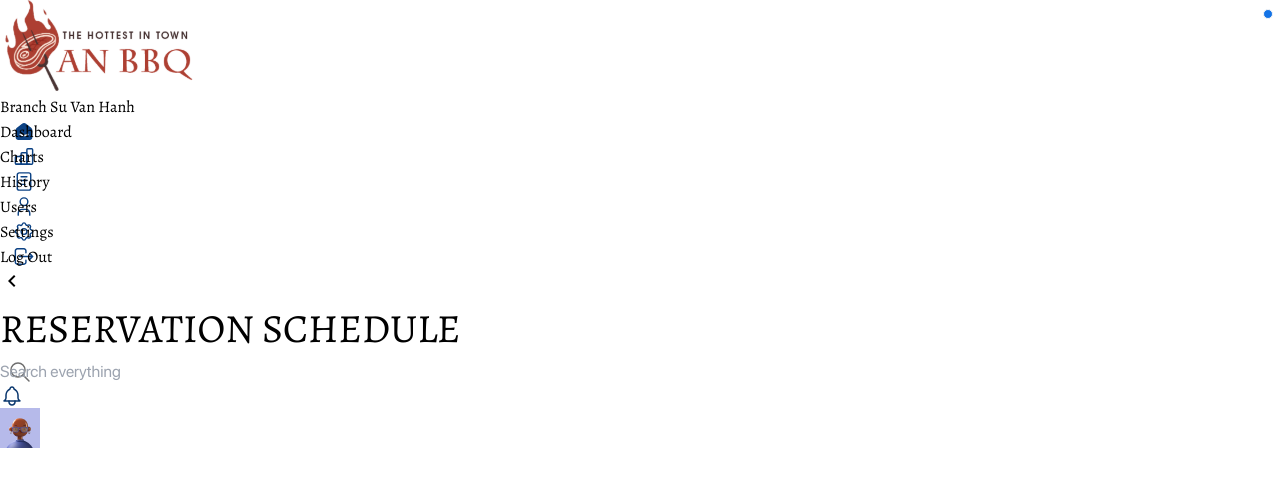
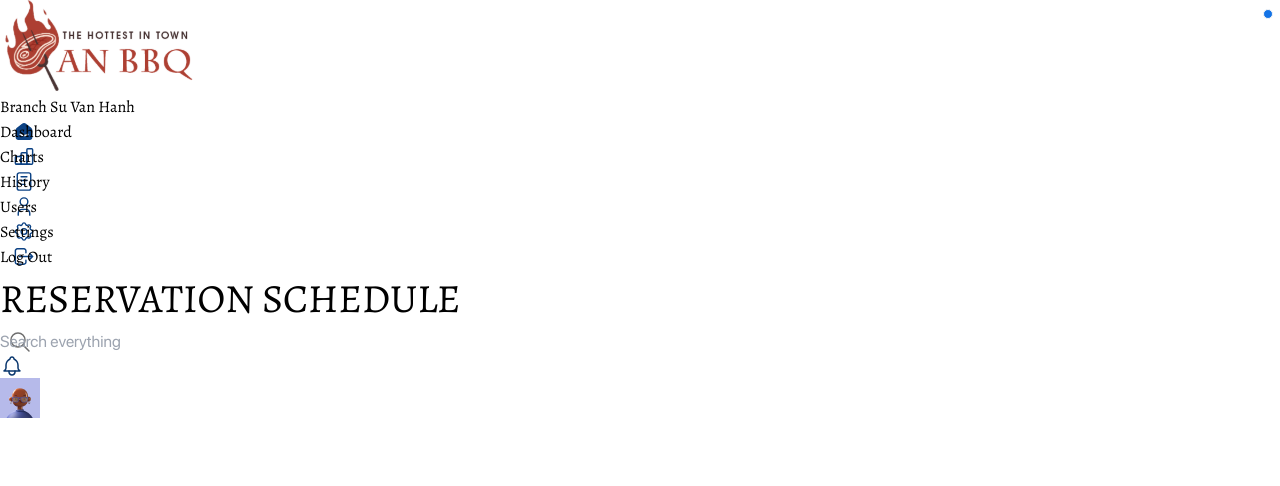
Before and after one commit to adam-it-school-js/tablexpress-angular, an Angular app: page / in a window 1280 px wide. Shown: the top 486 px of the page. Built offline with nearby package versions, Linux system fonts and the light colour scheme; a web font is replaced by a local one.

Commit message:
Update: Delete Sidebar toggle

```diff
--- a/src/app/shared/conteniers/layout/layout.component.html
+++ b/src/app/shared/conteniers/layout/layout.component.html
@@ -1,12 +1,5 @@
 <div class="flex h-full m-auto max-w-[1440px]">
-  <app-side-bar *ngIf="isSidebarShowing"></app-side-bar>
-  <button
-    (click)="toggleSidebar()"
-    class="focus:outline-none relative top-9 right-3 h-6 w-6 rounded-full bg-white hidden md:block"
-  >
-    <mat-icon *ngIf="isSidebarShowing" class="filter-button">chevron_left </mat-icon>
-    <mat-icon *ngIf="!isSidebarShowing" class="filter-button">chevron_right </mat-icon>
-  </button>
+  <app-side-bar></app-side-bar>
   <div class="flex flex-col w-full overflow-x-scroll overflow mx-2">
     <app-header></app-header>
     <ng-content></ng-content>
--- a/src/app/shared/conteniers/layout/layout.component.ts
+++ b/src/app/shared/conteniers/layout/layout.component.ts
@@ -5,10 +5,4 @@ import { Component } from '@angular/core';
   templateUrl: './layout.component.html',
   styleUrls: ['./layout.component.scss'],
 })
-export class LayoutComponent {
-  isSidebarShowing = true;
-
-  toggleSidebar() {
-    this.isSidebarShowing = !this.isSidebarShowing;
-  }
-}
+export class LayoutComponent {}
--- a/src/app/shared/shared.module.ts
+++ b/src/app/shared/shared.module.ts
@@ -1,5 +1,4 @@
 import { NgModule } from '@angular/core';
-import { CommonModule } from '@angular/common';
 import { SideBarComponent } from './conteniers/side-bar/side-bar.component';
 import { BrowserModule } from '@angular/platform-browser';
 import { AppRoutingModule } from '../app-routing.module';
@@ -10,20 +9,13 @@ import { MatIconModule } from '@angular/material/icon';
 
 // const components = []
 
-const contenders = [SideBarComponent, HeaderComponent, LayoutComponent];
+const contenders = [LayoutComponent, SideBarComponent, HeaderComponent];
 
 // const pipes = []
 
 //const directives = [];
 
-const modules = [
-  CommonModule,
-  BrowserModule,
-  AppRoutingModule,
-  FormsModule,
-  ReactiveFormsModule,
-  MatIconModule,
-];
+const modules = [BrowserModule, AppRoutingModule, FormsModule, ReactiveFormsModule, MatIconModule];
 
 @NgModule({
   declarations: [contenders],
```
Also changed, not shown: 1 other file (tests, documents, lock files or other folders).
